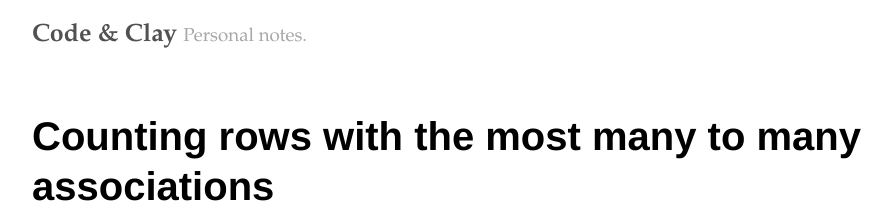
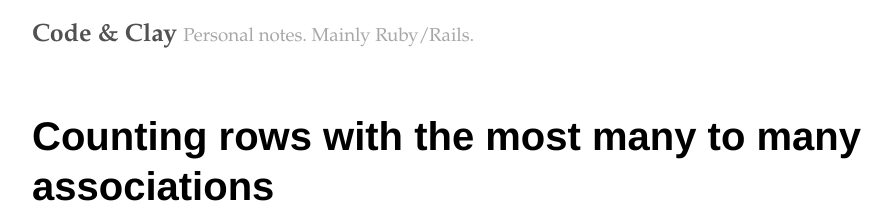
Before and after one commit to codeandclay/code_and_clay_blog, a Jekyll site: the page built from index.html, in a window 1280 px wide and 900 px high. Shown: the top 217 px of the window, without its empty margins (188-1080 px from the left). Built offline with Jekyll 4.4.1, drawn with Linux system fonts in a browser that asks for light colours; the list of posts is cut into pages by our own code.

Commit message:
Update tagline

```diff
--- a/_config.yml
+++ b/_config.yml
@@ -3,7 +3,7 @@ permalink:           pretty
 
 # Setup
 title:               Code & Clay
-tagline:             Personal notes.
+tagline:             Personal notes. Mainly Ruby/Rails.
 url:                 http://www.codeandclay.com
 paginate:            5
 baseurl:             ""
```
